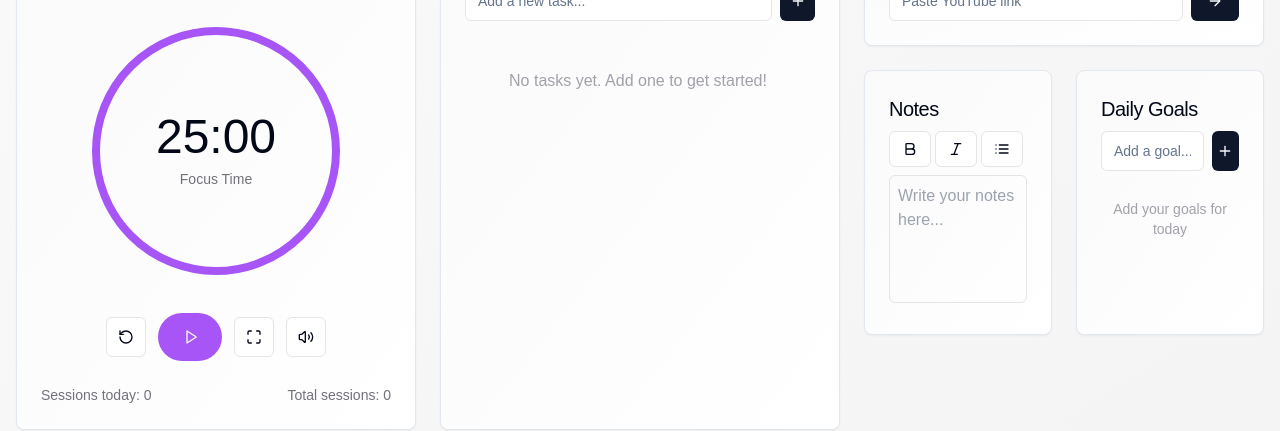
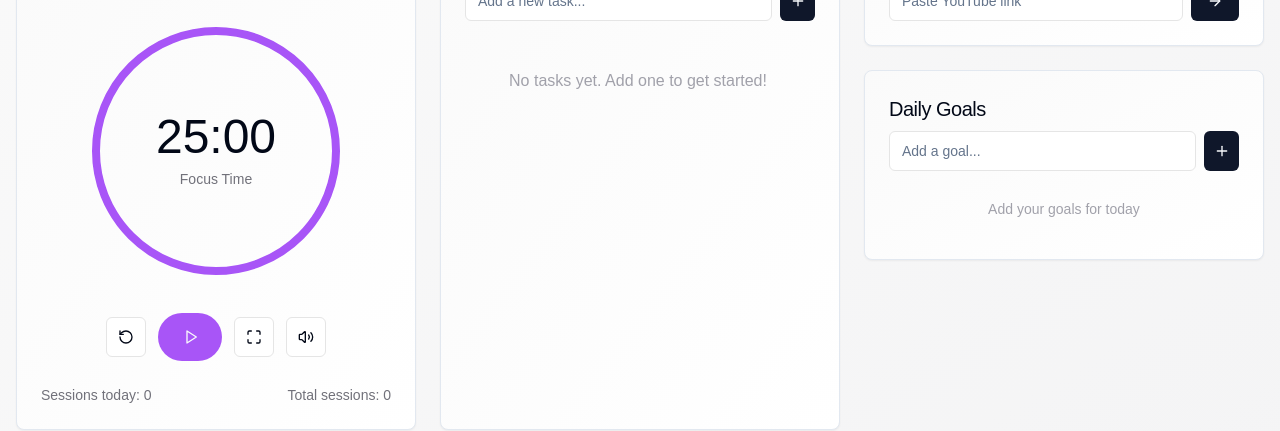
Before and after one commit to ashmit27j/Zen, a Next.js app: page / in a window 1280 px wide. Shown: the part 297-728 px from the top of the page. Built offline with nearby package versions, Linux system fonts and the light colour scheme.

Commit message:
WIP: local changes before merge

```diff
--- a/app/page.tsx
+++ b/app/page.tsx
@@ -57,8 +57,8 @@ function AppContent() {
 							<div className="md:col-span-2 lg:col-span-1">
 								<div className="grid gap-6">
 									<MusicPlayer />
-									<div className="grid grid-cols-1 md:grid-cols-2 gap-6">
-										<Notes />
+									<div className="">
+										{/* <Notes /> */}
 										<GoalsChecklist />
 									</div>
 								</div>
--- a/components/task-manager.tsx
+++ b/components/task-manager.tsx
@@ -62,7 +62,7 @@ export function TaskManager() {
 						className="mr-2"
 					/>
 					<Button onClick={handleAddTask} size="icon">
-						<Plus className="h-4 w-4" />
+						<Plus className="h-4 w-4 flex-none"/>
 					</Button>
 				</div>
 
```
Also changed, not shown: components/ui/top-bar.tsx (line endings or trailing spaces).
